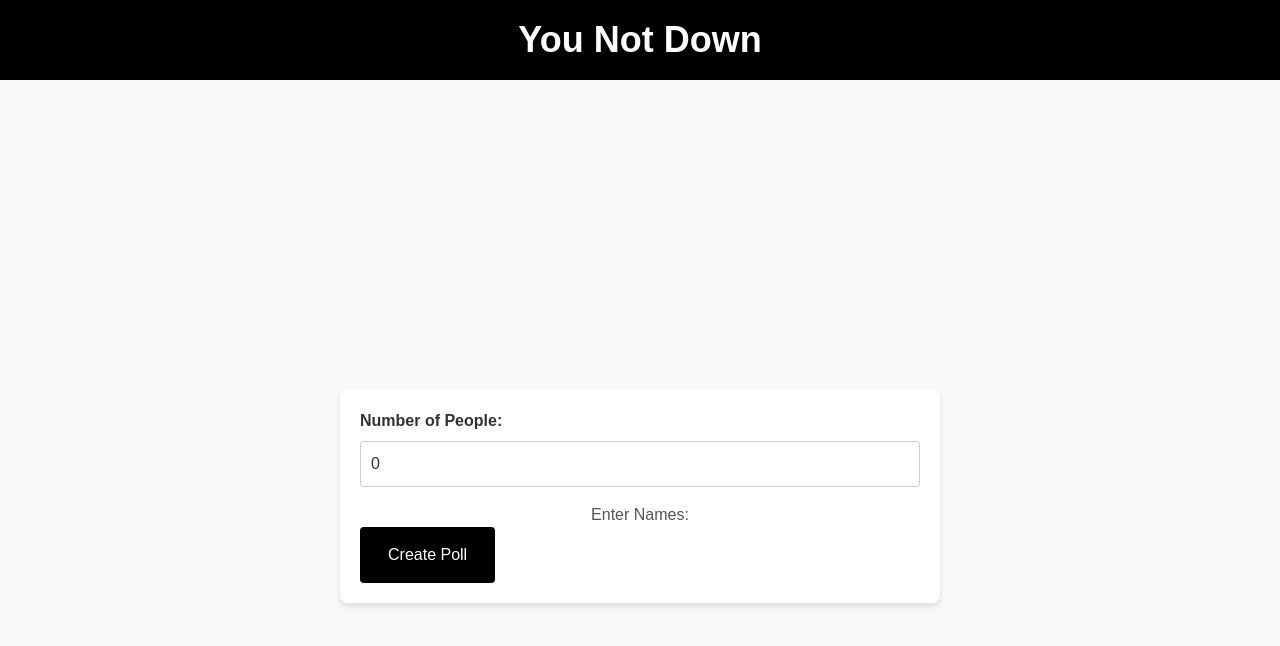
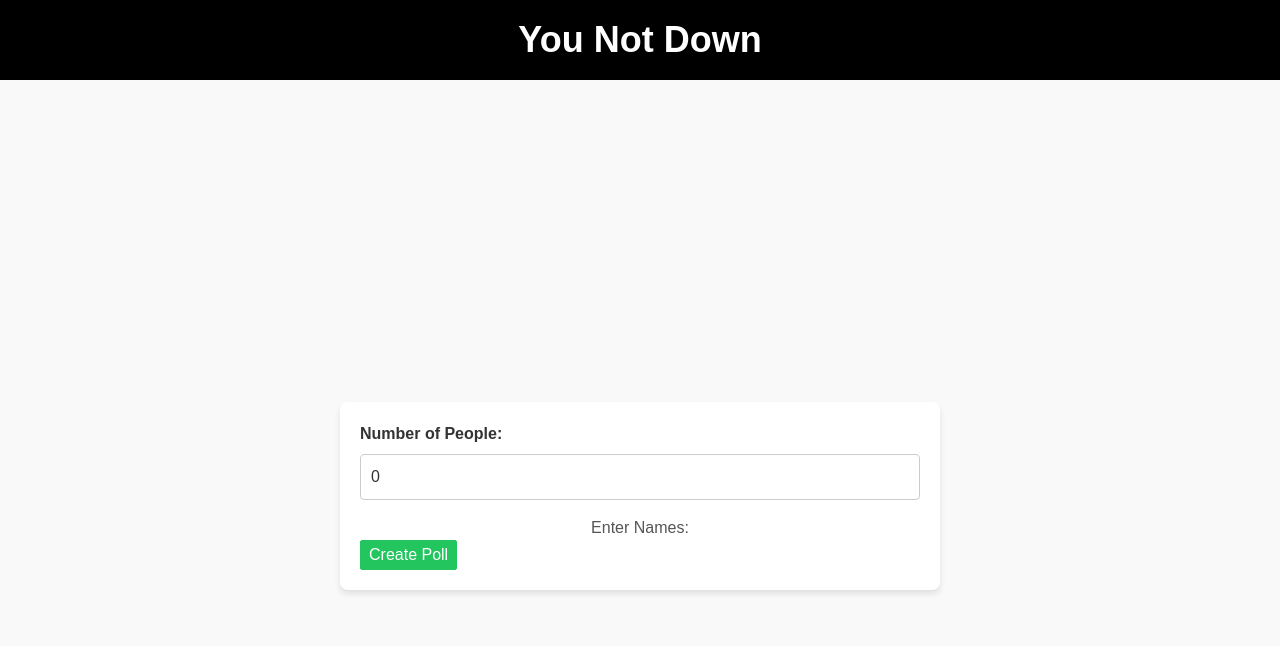
Before and after one commit to yumyumtumtum/younotdown, a React (Create React App) app: page /Home in a window 1280 px wide. Shown: the top 646 px of the page. Built offline with nearby package versions, Linux system fonts and the light colour scheme.

Commit message:
success button

```diff
--- a/src/components/PollForm/PollForm.jsx
+++ b/src/components/PollForm/PollForm.jsx
@@ -1,5 +1,6 @@
 import { useState } from 'react'
 import NameList from '../NameList/NameList'
+import Button from '../Button/Button'
 
 function PollForm() {
   const [numPeople, setNumPeople] = useState(0)
@@ -49,12 +50,9 @@ function PollForm() {
         onNameChange={handleNameChange}
       />
 
-      <button
-        onClick={handleCreatePoll}
-        className="bg-black py-4 px-7 text-white rounded hover:bg-blue-600 transition duration-300"
-      >
+      <Button onClick={handleCreatePoll} success>
         Create Poll
-      </button>
+      </Button>
 
       {pollCreated && (
         <div>
```
